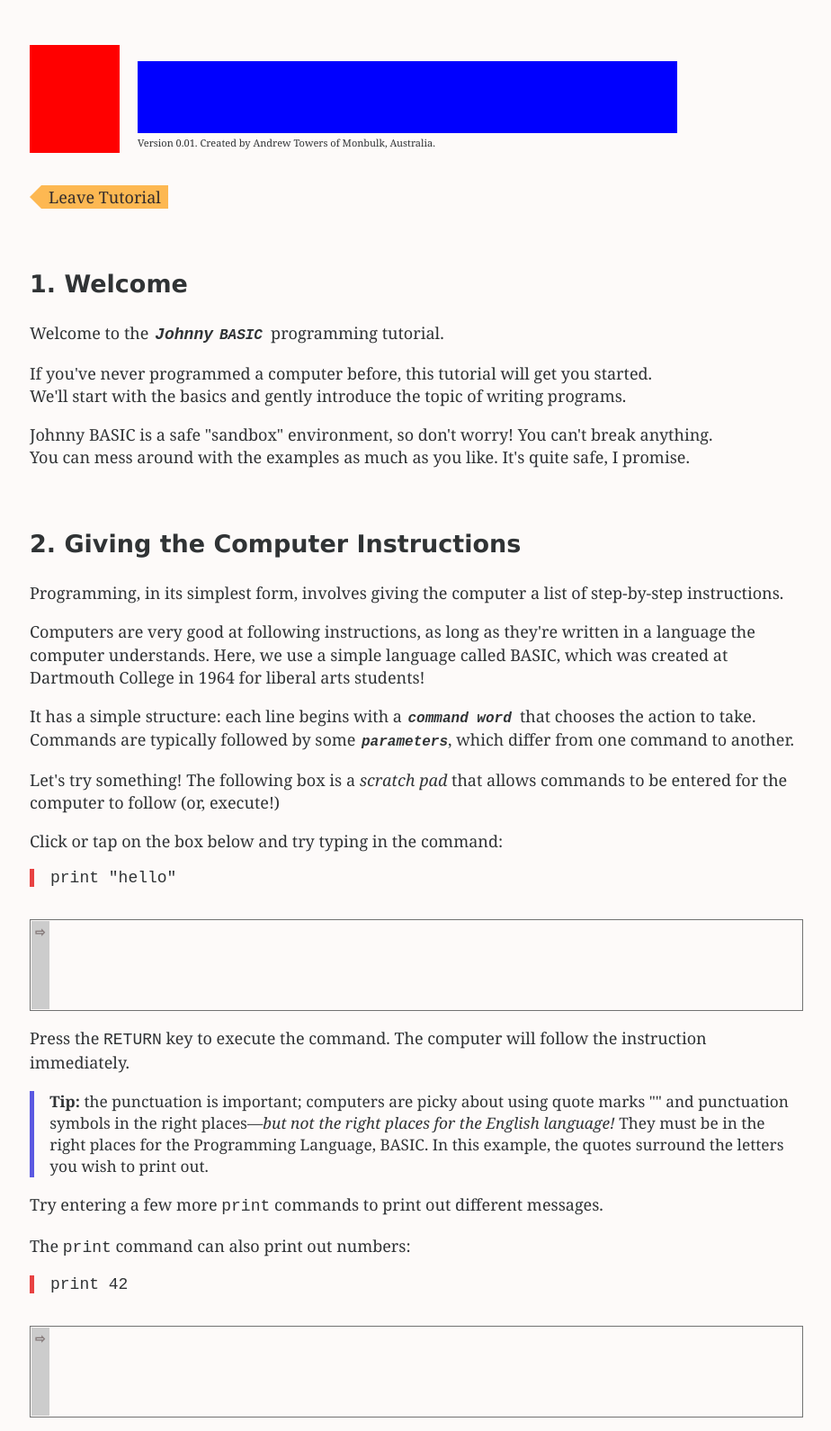
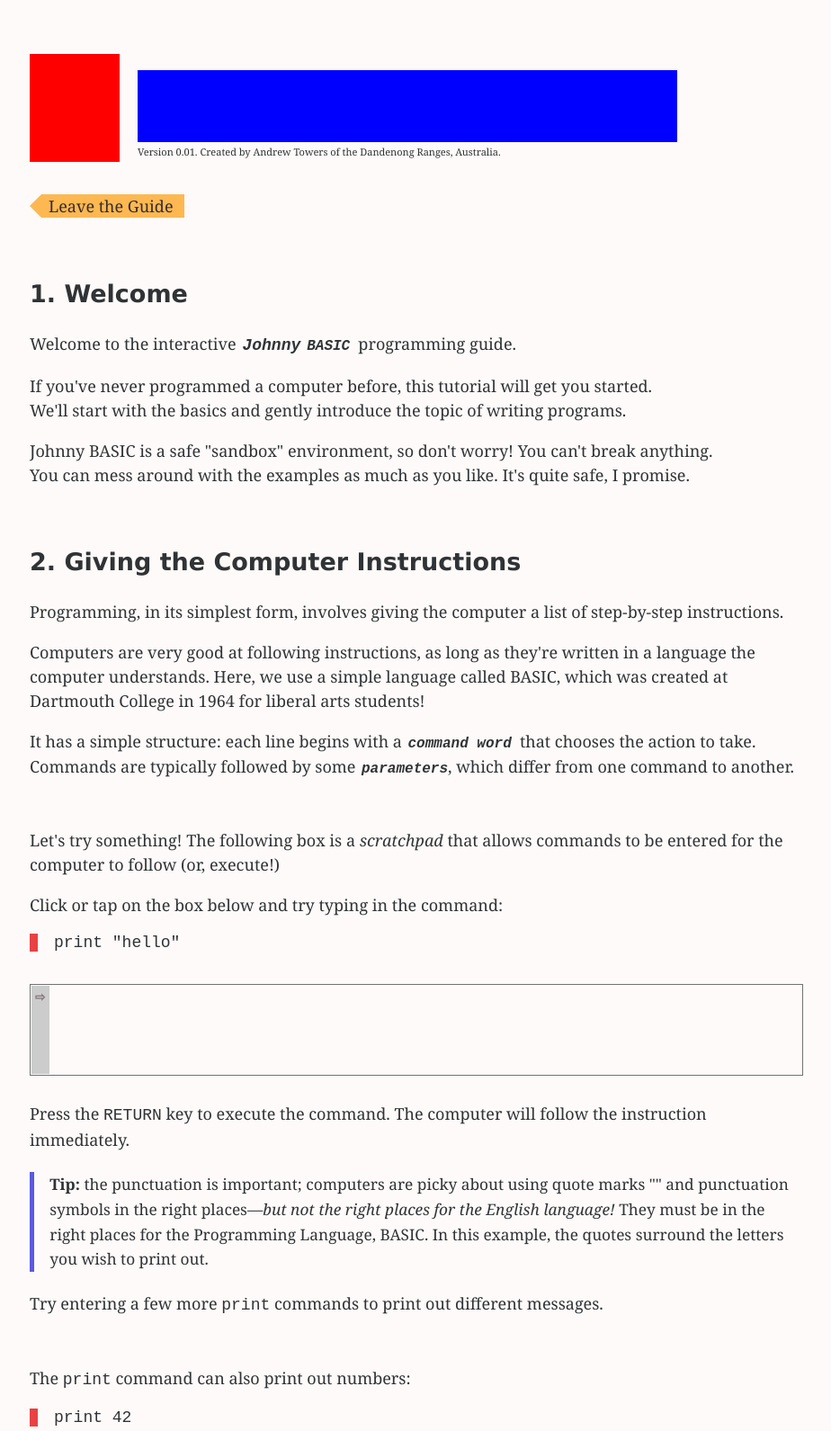
Before and after one commit to raffecat/johnny-basic, a plain HTML site: page tutorial.html in a window 1280 px wide. Shown: the top 1591 px of the page at 90% size, without its empty margins (177-1101 px from the left). Drawn offline with Linux system fonts and the light colour scheme.

Commit message:
A few tutorial tweaks

```diff
--- a/tutorial.html
+++ b/tutorial.html
@@ -8,24 +8,24 @@
 <title>Johnny BASIC</title>
 <style>
 html,body{margin:0;padding:0;background:#fdfaf9;color:#303335;font-family:Georgia,'Times New Roman',Times,serif;font-size:10px}
-.hid{display:none}
+body{padding:1em}.hid{display:none}
 .co{max-width:86em;margin:5em 1em;margin-left:auto;margin-right:auto}
 .hd{display:flex}.jc{margin-left:20px}.jb{margin-top:18px}.hl{font-size:11px}
-.sec{margin:2em 0 6em;font-size:18px}.gap{margin-top:2em}
+.sec{margin:2em 0 6em;font-size:18px}.gap{margin-top:3em}
 h2{margin:2.5em 0 1em;font-family:'Lucida Sans','Lucida Sans Regular','Lucida Grande','Lucida Sans Unicode',Geneva,Verdana,sans-serif}
-p{margin:1em 0;line-height:1.4}.norp{padding-right:0}
+p{margin:1em 0;line-height:1.5}.norp{padding-right:0}
 em{font-family:monospace;font-weight:600;font-style:italic;padding:0 0.28em 0 0.12em;font-size:16px}
-code{display:block;font:18px 600 'Courier New',Courier,monospace;margin:1em 0;border-left:5px solid rgb(232, 66, 66);padding-left:1em}
+code{margin:1em 0;display:block;font:18px 600 'Courier New',Courier,monospace;border-left:9px solid rgb(232, 66, 66);padding-left:1em}
 .ic{display:inline-block;width:18px;height:18px;position:relative;top:0.16em}
-.tip{border-left:5px solid rgb(91, 89, 225);padding-left:1em;font-size:0.96em;margin:1em 0;line-height:1.4}
-.warn{border-left:5px solid #f44;margin:5em 0}
+.tip{margin:1.3em 0;border-left:5px solid rgb(91, 89, 225);padding-left:1em;font-size:0.96em;line-height:1.6}
+.warn{margin:5em 0;border-left:5px solid #f44}
 ul.no{list-style-type:none;margin-left:-1em}kbd.w{padding-left:1em;padding-right:1em}
-.btn{display:inline-block;border:1px solid #727272;padding:0.3em 0.8em;margin-top:0.8em;border-radius:3px;background:#eee;color:#222;font:14px Arial;text-decoration:none}button:active{background:#ddd}
-.sbox{margin-top:2em;border:1px solid #727272;height:98px}
-.back{display:inline-block;margin-left:13px;padding:0 8px;background:#fdb852;color:#352d2d;line-height:26px;height:26px;text-decoration:none;position:relative}
+.btn{margin-top:0.8em;display:inline-block;border:1px solid #727272;padding:0.3em 0.8em;border-radius:3px;background:#eee;color:#222;font:14px Arial;text-decoration:none}button:active{background:#ddd}
+.sbox{margin:1.6em 0;border:1px solid #727272;height:100px}
+.back{display:inline-block;margin-left:13px;padding:0 12px 0 8px;background:#fdb852;color:#352d2d;line-height:26px;height:26px;text-decoration:none;position:relative}
 .back:before{display:block;content:'';position:absolute;top:0;left:-26px;width:0;height:0;border-top:13px solid transparent;border-bottom:13px solid transparent;border-right:13px solid #fdb852;border-left:13px solid transparent}
-.back.nobr:before{display:none}
-.next{margin-top:3em;display:inline-block;padding:0 8px;background:#fdb852;color:#352d2d;line-height:26px;height:26px;text-decoration:none;position:relative}
+.back.nobr{padding:0 12px}.back.nobr:before{display:none}
+.next{margin-top:3em;display:inline-block;padding:0 8px 0 12px;background:#fdb852;color:#352d2d;line-height:26px;height:26px;text-decoration:none;position:relative}
 .next:after{display:block;content:'';position:absolute;top:0;right:-26px;width:0;height:0;border-top:13px solid transparent;border-bottom:13px solid transparent;border-left:13px solid #fdb852;border-right:13px solid transparent}
 @media(prefers-color-scheme:dark){html,body{background:#303335;color:#fff}}
 </style>
@@ -41,15 +41,15 @@ ul.no{list-style-type:none;margin-left:-1em}kbd.w{padding-left:1em;padding-right
 <svg xmlns="http://www.w3.org/2000/svg" aria-label="Mascot" role="img" class="lo" width="100" height="120"><rect width="100" height="120" style="fill:rgb(255,0,0);stroke-width:0"></svg>
 <div class="jc">
 <svg xmlns="http://www.w3.org/2000/svg" aria-label="Johnny BASIC Logo" role="img" class="jb" alt="Johnny BASIC" width="600" height="80"><rect width="600" height="80" style="fill:rgb(0,0,255);stroke-width:0"></svg>
-<div class="hl">Version 0.01. Created by Andrew Towers of Monbulk, Australia.</div>
+<div class="hl">Version 0.01. Created by Andrew Towers of the Dandenong Ranges, Australia.</div>
 </div>
 </div>
 <div class="sec" id="S1">
 <noscript><div class="tip warn">Johnny BASIC needs Javascript (ironically)<br>Please allow Javascript in your Browser settings, then re-load the page.<br><a href="/tutorial" class="btn">Reload</a></div></noscript>
 <div id="JBerr" class="tip warn hid">Johnny BASIC is having trouble loading.<br>We'll keep trying, but you might need to re-load the page.<br><a href="/tutorial" class="btn">Reload</a></div>
-<p><a href="/" class="back">Leave Tutorial</a></p>
+<p><a href="/" class="back">Leave the Guide</a></p>
 <h2>1. Welcome</h2>
-<p>Welcome to the <em style="font-size:1em">Johnny</em><em>BASIC</em> programming tutorial.</p>
+<p>Welcome to the interactive <em style="font-size:1em">Johnny</em><em>BASIC</em> programming guide.</p>
 <p>If you've never programmed a computer before, this tutorial will get you started.<br>
 We'll start with the basics and gently introduce the topic of writing programs.</p>
 <p>Johnny BASIC is a safe "sandbox" environment, so don't worry! You can't break anything.<br>
@@ -64,7 +64,7 @@ in 1964 for liberal arts students!</p>
 <p>It has a simple structure: each line begins with a <em>command word</em> that
 chooses the action to take.<br>Commands are typically followed by some <em class="norp">parameters</em>,
 which differ from one command to another.</p>
-<p>Let's try something! The following box is a <i>scratch pad</i> that allows commands to be entered
+<p class="gap">Let's try something! The following box is a <i>scratchpad</i> that allows commands to be entered
 for the computer to follow (or, execute!)</p>
 <p>Click or tap on the box below and try typing in the command:</p>
 <code>print "hello"</code>
@@ -74,7 +74,7 @@ for the computer to follow (or, execute!)</p>
 symbols in the right places&mdash;<i>but not the right places for the English language!</i> They must be in the right places
 for the Programming Language, BASIC. In this example, the quotes surround the letters you wish to print out.</p>
 <p>Try entering a few more <kbd>print</kbd> commands to print out different messages.</p>
-<p>The <kbd>print</kbd> command can also print out numbers:</p>
+<p class="gap">The <kbd>print</kbd> command can also print out numbers:</p>
 <code>print 42</code>
 <div class="sbox"></div>
 <p>Actually, you can request calculations and ask the computer to print out the result as well:</p>
@@ -83,21 +83,21 @@ for the Programming Language, BASIC. In this example, the quotes surround the le
 <div class="sbox"></div>
 <p>Try entering your own formulas&mdash;experiment!</p>
 <div class="tip"><b>Tip:</b> BASIC supports:<ul class="no"><li><kbd class="w">+</kbd> to add</li><li><kbd class="w">-</kbd> to subtract</li>
- <li><kbd class="w">*</kbd> to multiply</li><li><kbd class="w">/</kbd> to divide</li><li><kbd class="w">^</kbd> to raise to a power (shift 6)</li>
- <li><kbd class="w" style="padding-left:0.4em;position:relative;top:-2px;">()</kbd> for grouping</li></ul>
- Note that <kbd>*</kbd> and <kbd>/</kbd> are used for multiplication and division,<br>because they're keys on the keyboard and easy to type in!</div>
-<p>You can combine all of the above, asking the computer to print a combination of things:</p>
+<li><kbd class="w">*</kbd> to multiply</li><li><kbd class="w">/</kbd> to divide</li><li><kbd class="w">^</kbd> to raise to a power</li>
+<li><kbd class="w" style="padding-left:0.4em;position:relative;top:-2px;">()</kbd> for grouping</li></ul>
+Note that <kbd>*</kbd> and <kbd>/</kbd> are used for multiplication and division,<br>because they're keys on the keyboard and easy to type in!</div>
+<p class="gap">You can combine all of the above, asking the computer to print a combination of things:</p>
 <code>print "My age is" 5*6 "and I am happy!"</code>
-<code>print "It takes" 3*24 "steps to get there and" (2^5)+8 "steps to get home."</code>
+<code>print "It takes" 3*24 "steps to get there and" 2^5+8 "steps to get home."</code>
 <div class="sbox"></div>
-<p class="tip"><b>Tip:</b> Enter each command entirely on a single line, even if it starts scrolling across horizontally as you type it in.
+<p class="tip"><b>Tip:</b> Enter each command entirely on a single line, even if it starts scrolling across horizontally as you type it.
 The computer will become confused if you try to break up a single command across multiple lines!</p>
 <p class="tip"><b>Tip:</b> remember that the quote marks "" go around letters you wish to print out literally.<br>
 If you leave them out, the computer will try to make sense of the letters as a mathematical<br>formula, and it will become quickly confused.</p>
 <a href="#S2" class="next">Next Chapter</a>
 </div>
 <div class="sec hjs" id="S2">
-<p><a href="#S1" class="back">Previous Chapter</a> <a href="/" class="back nobr">Leave Tutorial</a></p>
+<p><a href="#S1" class="back">Previous Chapter</a> <a href="/" class="back nobr">Leave the Guide</a></p>
 <h2>3. Variables and Input</h2>
 </div>
 </div>
```
